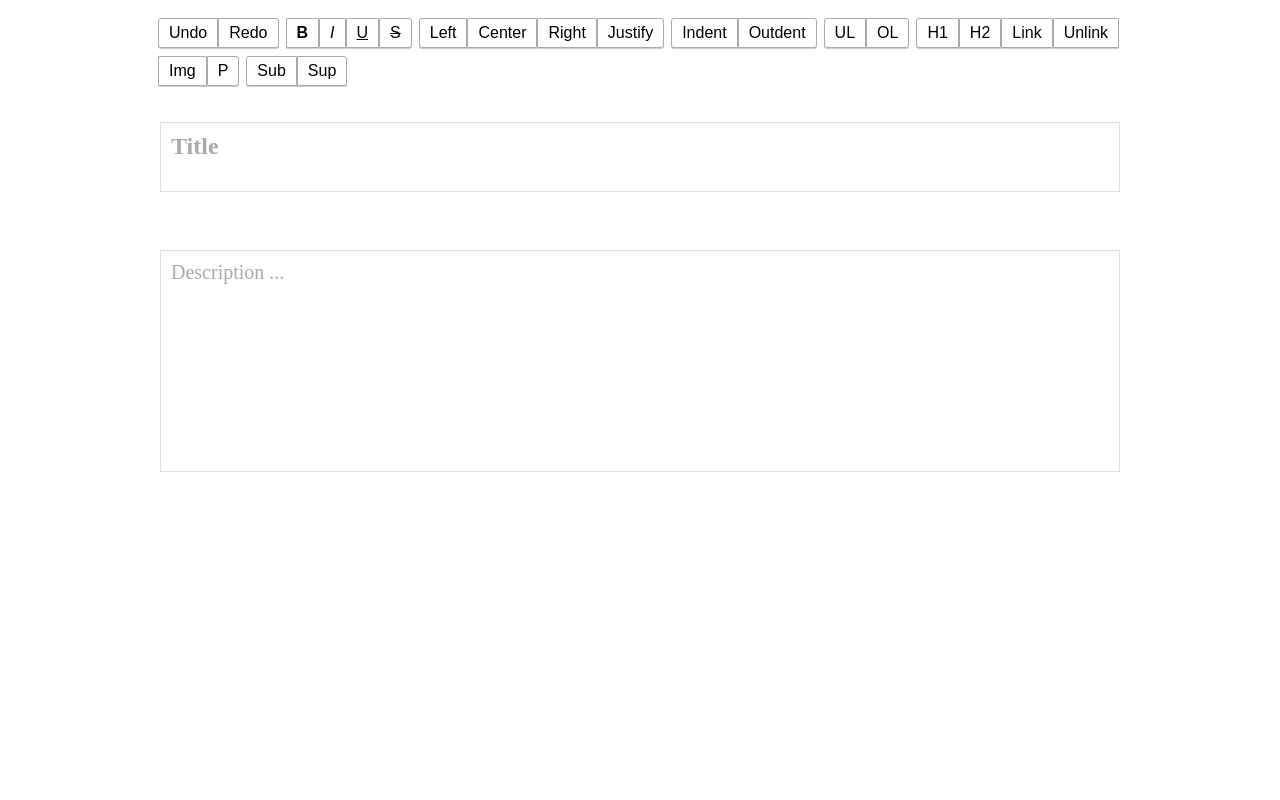
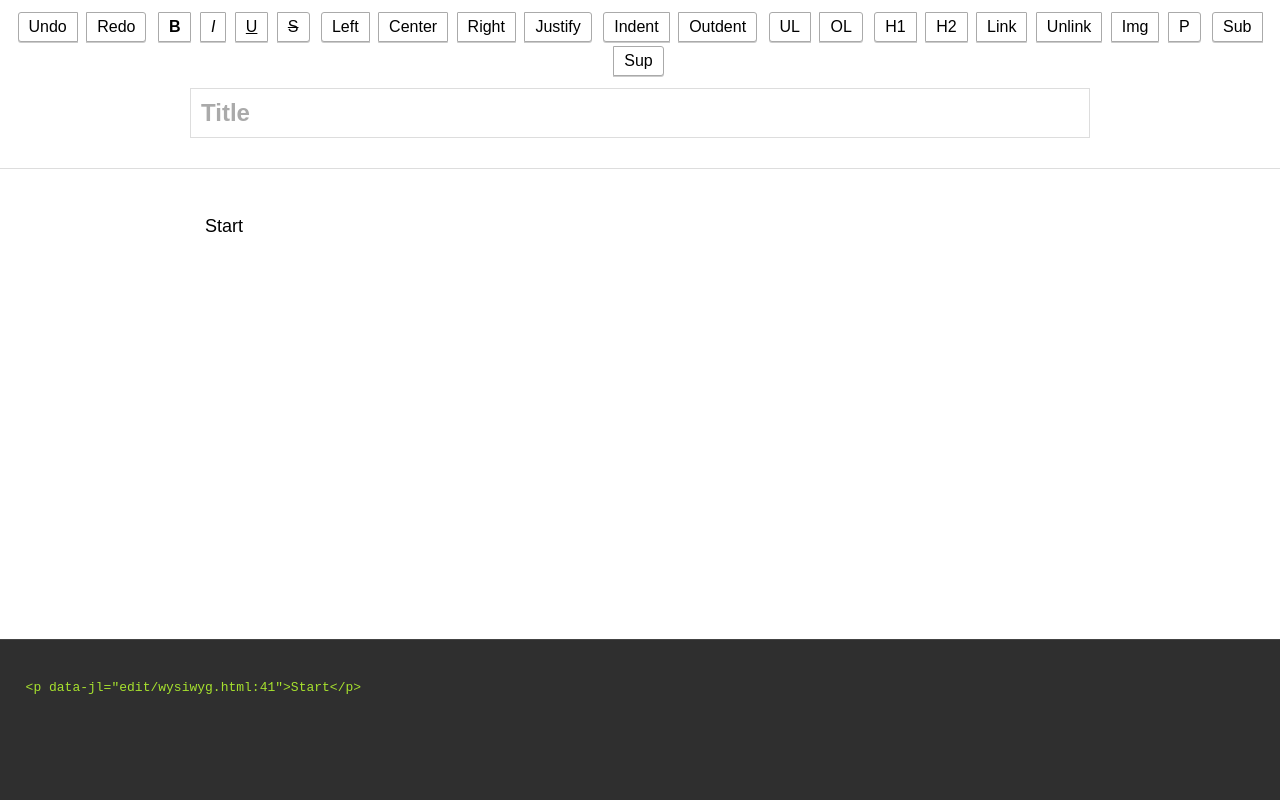
Before and after one commit to JamesNewton/MagicLand, a website: page edit/wysiwyg.html in a window 1280 px wide. Drawn offline with Linux system fonts and the light colour scheme.

Commit message:
expand editor area, html preview, try to fill it and scroll the same. Eh.

```diff
--- a/edit/wysiwyg.css
+++ b/edit/wysiwyg.css
@@ -1,24 +1,78 @@
-.container {
-    width: 90%;
-    margin: 0 auto;
-    max-width: 960px;
+/* --- New Layout Styles --- */
+html, body {
+    height: 100%;
+    margin: 0;
+    padding: 0;
+    font-family: Arial, sans-serif;
+    overflow: hidden; /* Prevent body scroll, layout handles it */
 }
+
+.editor-layout {
+    display: flex;
+    flex-direction: column;
+    height: 100vh; /* Full viewport height */
+    background-color: #f8f8f8;
+}
+
+.fixed-header {
+    flex-shrink: 0; /* Prevents header from shrinking */
+    background-color: white;
+    border-bottom: 1px solid #ddd;
+    padding: 10px;
+    overflow-y: auto; /* Allow header to scroll if content is too tall */
+}
+
+.fixed-footer {
+    flex-shrink: 0; /* Prevents footer from shrinking */
+    height: 10em; /* As requested */
+    background: #2f2f2f;
+    border-top: 1px solid #444;
+}
+
+#scrollable-content {
+    flex-grow: 1; /* Takes up all remaining space */
+    overflow-y: auto; /* Makes this area scrollable */
+    background-color: white;
+    padding: 10px;
+    /* For better aesthetics, center the content */
+    display: flex;
+    justify-content: center;
+}
+
+#html-preview {
+    height: 100%;
+    margin: 0;
+    padding: 10px;
+    box-sizing: border-box;
+    overflow: auto;
+    font-family: monospace;
+    font-size: 13px;
+    white-space: pre-wrap;
+    word-wrap: break-word;
+    color: #a7e22e; /* Classic terminal green */
+}
+
+/* --- Original Styles (Adjusted) --- */
+
+/* Removed .container styles as we're full-width now */
 
 a {
   cursor: pointer;
 }
 
+.toolbar {
+    text-align: center; /* Center the toolbar buttons */
+}
+
 .toolbar a{
-    font-size: 16px; /* Adjusted size for text */
+    font-size: 16px;
     text-align: center;
     border: 1px solid #AAA;
     background: #FFF;
-    font-family: Arial, sans-serif; /* Replaced 'Candal' (not loaded) */
     border-radius: 1px;
     color: black;
-    padding: 5px 10px; /* Use padding for width instead of fixed 'em' */
-    margin: -2px;
-    margin-top: 10px;
+    padding: 5px 10px;
+    margin: 2px; /* Adjusted margin for better spacing */
     display: inline-block;
     text-decoration: none;
     box-shadow: 0px 1px 0px #CCC;
@@ -29,7 +83,6 @@ a {
   border-color: #8c8c8c;
 }
 
-/* These grouping styles still work fine */
 a[data-command='redo'],
 a[data-command='strikeThrough'],
 a[data-command='justifyFull'],
@@ -51,33 +104,45 @@ a[data-command='subscript'] {
   border-radius: 3px 0 0 3px;
 }
 
-.title{
-  outline: none;
-  border: 1px solid #ddd;
-  padding: 10px;
-  min-height: 2em;
+.title {
+    outline: none;
+    border: 1px solid #ddd;
+    padding: 10px;
+    min-height: 2em;
+    font-size: 24px;
+    font-weight: bold;
+    margin-top: 10px; /* Space between toolbar and title */
+    width: 100%;
+    max-width: 900px; /* Match editor width */
+    margin-left: auto;
+    margin-right: auto;
+    box-sizing: border-box;
 }
 
-.editor{
+/* The main editor and description area */
+.editor {
   outline: none;
-  border: 1px solid #ddd; /* a light border for visibility */
-  padding: 10px;
-  min-height: 200px;
+  /* border: 1px solid #851010; */
+  padding: 15px;
+  /* min-height: 100%; */ /* Fill the scrollable container */
+  width: 100%;
+  max-width: 900px; /* Common readable width */
+  box-sizing: border-box;
 }
 
 [contenteditable=true]:empty:before {
   content: attr(placeholder);
-  display: block; /* For Firefox */
+  display: block;
   color: #aaa;
-
 }
 
-#description{
-  font-size: 20px;
+#description {
+  font-size: 18px;
+  line-height: 1.6;
 }
 
 #modal-backdrop {
-    display: none; /* Hidden by default */
+    display: none;
     position: fixed;
     top: 0;
     left: 0;
@@ -88,7 +153,7 @@ a[data-command='subscript'] {
 }
 
 #link-modal {
-    display: none; /* Hidden by default */
+    display: none;
     position: fixed;
     top: 50%;
     left: 50%;
--- a/edit/wysiwyg.html
+++ b/edit/wysiwyg.html
@@ -7,9 +7,8 @@
         <script src="wysiwyg.js"></script>
         <link rel="stylesheet" href="wysiwyg.css">
     </head>
-    <body>
-
-         <div class="container">
+    <body class="editor-layout">
+        <div class="fixed-header">
             <div class="toolbar">
                 <a href="#" data-command='undo'>Undo</a>
                 <a href="#" data-command='redo'>Redo</a>
@@ -34,13 +33,17 @@
                 <a href="#" data-command='subscript'>Sub</a>
                 <a href="#" data-command='superscript'>Sup</a>
             </div>
-            <br/>
+            <h2 id="title" class="title" placeholder="Title" contenteditable="true"></h2>
+        </div>
 
-            <div id="editor">
-                <h2 id="title" class="title" placeholder="Title" contenteditable="true"></h2> <br/>
-                <p id="description" class="editor" placeholder="Description ..." contenteditable="true"></p>
+        <div id="scrollable-content">
+            <div id="description" class="editor" placeholder="Description ..." contenteditable="true">
+                <P>Start</P>
             </div>
+        </div>
 
+        <div class="fixed-footer">
+            <pre id="html-preview"></pre>
         </div>
 
         <!-- link/image modal hidden by default -->
--- a/edit/wysiwyg.js
+++ b/edit/wysiwyg.js
@@ -1,4 +1,9 @@
 document.addEventListener('DOMContentLoaded', function() {
+
+    // --- Editor & Preview Elements ---
+    const titleEl = document.getElementById('title');
+    const descriptionEl = document.getElementById('description');
+    const htmlPreviewEl = document.getElementById('html-preview');
 
     // --- Modal Elements ---
     const modalBackdrop = document.getElementById('modal-backdrop');
@@ -13,6 +18,82 @@ document.addEventListener('DOMContentLoaded', function() {
     let isUrlValid = false; // State for Enter key logic
 
     // --- Helper Functions ---
+
+    /**
+     * Updates the HTML preview box at the bottom.
+     */
+    function updateHtmlPreview() {
+        // Use innerHTML for description to get its content
+        const descHtml = descriptionEl.innerHTML;
+
+        // Simple formatting to make it readable
+        const formattedDesc = descHtml
+            .replace(/<(p|h1|h2|ul|ol|li|blockquote)/gi, '\n  <$1') // Add newline and indent
+            //.replace(/<\/(p|h1|h2|ul|ol|li|blockquote)>/gi, '\n</$1>'); // Add newline
+
+        htmlPreviewEl.textContent = formattedDesc;
+    }
+
+    /**
+     * Finds the cursor's current block element and scrolls the preview to it.
+     */
+    function syncPreviewScroll() {
+        const selection = window.getSelection();
+        if (!selection.rangeCount) return;
+
+        let node = selection.anchorNode;
+
+        // Handle cursor in title
+        if (titleEl.contains(node)) {
+             htmlPreviewEl.scrollTop = 0; // Scroll to top
+             return;
+        }
+
+        // Handle cursor in description
+        if (!node || !descriptionEl.contains(node)) return;
+
+        // Find the block-level parent element (e.g., <p>, <h2>)
+        let el = (node.nodeType === 3 ? node.parentNode : node);
+        while (el && el.parentNode !== descriptionEl) {
+            el = el.parentNode;
+            if (el === descriptionEl) break; // Stop if we reach the editor itself
+        }
+
+        // Default to the first child if something goes wrong
+        if (!el || el === descriptionEl) {
+            el = descriptionEl.firstChild;
+        }
+        if (!el) return; // Editor is empty
+
+        // Find this element's HTML in the preview
+        const targetHtml = (el.nodeType === 1) ? el.outerHTML : el.textContent;
+        const fullPreviewText = htmlPreviewEl.textContent;
+        // Search *after* the title
+        const titleHtml = titleEl.outerHTML;
+        const searchStartIndex = fullPreviewText.indexOf(titleHtml) + titleHtml.length;
+        const index = fullPreviewText.indexOf(targetHtml, searchStartIndex);
+        console.log(index, targetHtml)
+        if (index === -1) return; // Not found
+
+        // Calculate scroll position
+        const preText = fullPreviewText.substring(0, index);
+        const lineCount = preText.split('\n').length;
+
+        // Get the computed line height of the <pre> tag
+        const style = window.getComputedStyle(htmlPreviewEl);
+        let lineHeight = parseFloat(style.lineHeight); // Try to parse it
+        let fontSize;
+
+        if (isNaN(lineHeight)) {
+            // It was "normal". Get the font-size (which IS in pixels)
+            // and use a standard multiplier. 1.2 is a safe default.
+            fontSize = parseFloat(style.fontSize);
+            lineHeight = fontSize * 1.2;
+        }
+        console.log("lineHeight", lineHeight, "lineCount", lineCount, "fontSize", fontSize)
+        // Scroll the preview box
+        htmlPreviewEl.scrollTop = lineCount * lineHeight; // ( -1 for 0-index, -1 to show line above)
+    }
 
     /**
      * Saves the current user selection (Range object)
@@ -81,20 +162,14 @@ document.addEventListener('DOMContentLoaded', function() {
      * Shows the link/image modal
      */
     function showLinkModal() {
-        // Save the user's selection *before* showing the modal
         savedRange = saveSelection();
         const selectedText = savedRange ? savedRange.toString() : '';
-
-        // Pre-fill the input with a guess
         urlInput.value = guessUrlFromText(selectedText);
 
-        // Show the modal
         modalBackdrop.style.display = 'block';
         modal.style.display = 'block';
 
-        // Run validation once immediately on open
         validateUrl();
-
         urlInput.focus();
     }
 
@@ -105,14 +180,11 @@ document.addEventListener('DOMContentLoaded', function() {
         modalBackdrop.style.display = 'none';
         modal.style.display = 'none';
 
-        // Stop any pending validation timer
         if (validationTimer) clearTimeout(validationTimer);
-
-        // Clear modal state
         urlInput.value = '';
         validationMsg.textContent = '';
-        savedRange = null; // Clear the saved selection
-        isUrlValid = false; // Reset validation state
+        savedRange = null;
+        isUrlValid = false;
     }
 
     /**
@@ -121,7 +193,6 @@ document.addEventListener('DOMContentLoaded', function() {
     function onLinkModalOk() {
         const url = urlInput.value.trim();
 
-        // Run validation one last time
         validateUrl();
         if (!isUrlValid) {
             // This will catch empty URLs
@@ -135,17 +206,15 @@ document.addEventListener('DOMContentLoaded', function() {
         restoreSelection();
 
         if (isImage) {
-            // Get the selected text to use as alt text
             const altText = savedRange ? savedRange.toString() : '';
-            // We use insertHTML to create an img tag with an alt attribute
             const imgHtml = `<img src="${url}" alt="${altText}">`;
             document.execCommand('insertHTML', false, imgHtml);
         } else {
-            // This is a standard link
             document.execCommand('createLink', false, url);
         }
 
         hideLinkModal();
+        updateHtmlPreview(); // Update preview after change
     }
 
     // --- Event Listeners ---
@@ -157,9 +226,7 @@ document.addEventListener('DOMContentLoaded', function() {
 
     // Debounced validation on URL input
     urlInput.addEventListener('input', () => {
-        // Clear any existing timer
         if (validationTimer) clearTimeout(validationTimer);
-        // Set a new timer to run validateUrl after 500ms
         validationTimer = setTimeout(validateUrl, 500);
     });
 
@@ -168,11 +235,9 @@ document.addEventListener('DOMContentLoaded', function() {
         if (e.key === 'Enter') {
             e.preventDefault(); // Stop default "Enter" behavior
             if (isUrlValid) {
-                // If the URL is OK, submit it
+                // This prevents closing the modal on Enter when the URL is empty.
                 onLinkModalOk();
             }
-            // If not (isUrlValid === false), do nothing.
-            // This prevents closing the modal on Enter when the URL is empty.
         }
     });
 
@@ -181,34 +246,44 @@ document.addEventListener('DOMContentLoaded', function() {
     const toolbarButtons = document.querySelectorAll('.toolbar a');
     toolbarButtons.forEach(button => {
         button.addEventListener('click', function(e) {
-            e.preventDefault(); // Stop the link from navigating
+            e.preventDefault();
             const command = this.dataset.command;
 
             if (command === 'h1' || command === 'h2' || command === 'p') {
                 document.execCommand('formatBlock', false, command);
             }
-            // Intercept link/image commands to use our modal
             else if (command === 'createlink' || command === 'insertimage') {
                 showLinkModal();
             }
-            // All other commands
             else {
                 document.execCommand(command, false, null);
             }
-
+            // Update preview after any command
+            updateHtmlPreview();
+            // Sync scroll after command
+            setTimeout(syncPreviewScroll, 100);
         });
     });
 
     // Keybinding listener for Ctrl+L
-    const editors = document.querySelectorAll('.editor');
-    editors.forEach(editor => {
-        editor.addEventListener('keydown', function(e) {
-            // Check for Ctrl+L (or Cmd+L on Mac)
-            if (e.key === 'l' && (e.ctrlKey || e.metaKey)) {
-                e.preventDefault(); // Prevent browser's default "Go to URL" action
-                showLinkModal();
-            }
-        });
+    descriptionEl.addEventListener('keydown', function(e) {
+        if (e.key === 'l' && (e.ctrlKey || e.metaKey)) {
+            e.preventDefault();
+            showLinkModal();
+        }
     });
 
+    // Update preview on any input in title or description
+    titleEl.addEventListener('input', updateHtmlPreview);
+    descriptionEl.addEventListener('input', updateHtmlPreview);
+
+    // Sync scroll on cursor move
+    titleEl.addEventListener('keyup', syncPreviewScroll);
+    titleEl.addEventListener('mouseup', syncPreviewScroll);
+    descriptionEl.addEventListener('keyup', syncPreviewScroll);
+    descriptionEl.addEventListener('mouseup', syncPreviewScroll);
+
+    // Initial load
+    updateHtmlPreview();
+
 });
```
